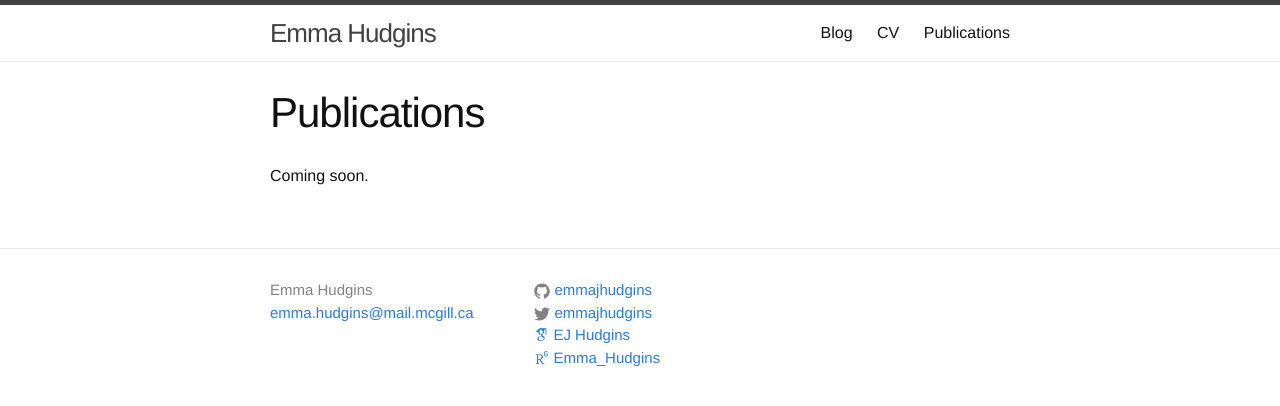
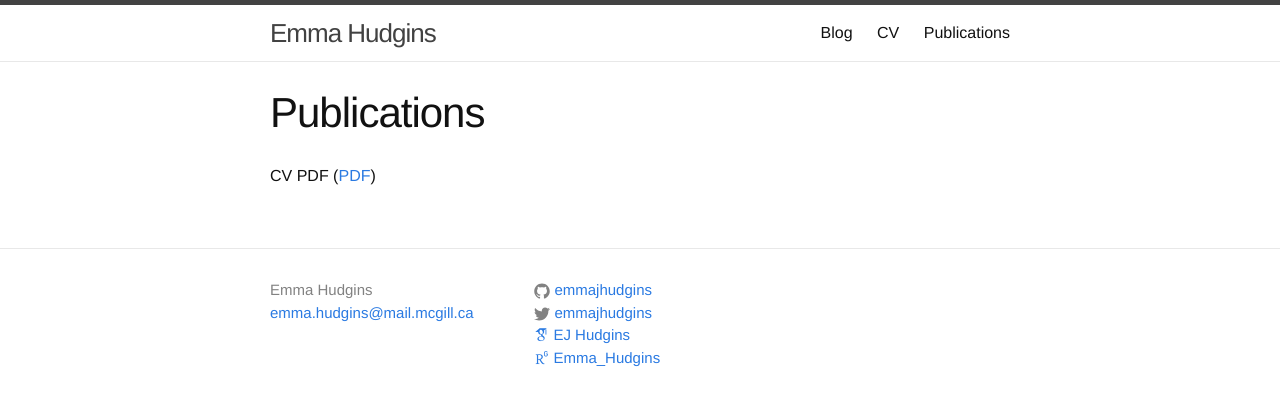
Before and after one commit to emmajhudgins/emmajhudgins.github.io, a Jekyll site: the page built from publications.md, in a window 1280 px wide. Shown: the top 406 px of the page. Built offline with Jekyll 4.4.1, drawn with Linux system fonts in a browser that asks for light colours; nearby versions of some CDN libraries; some web fonts are replaced.

Commit message:
Update publications.md

```diff
--- a/publications.md
+++ b/publications.md
@@ -8,4 +8,4 @@ order: 2
 
 ---
 
-Coming soon.
+CV PDF ([PDF]({{ site.url   }}/assets/EmmaHudginsCV2018.pdf))
```
